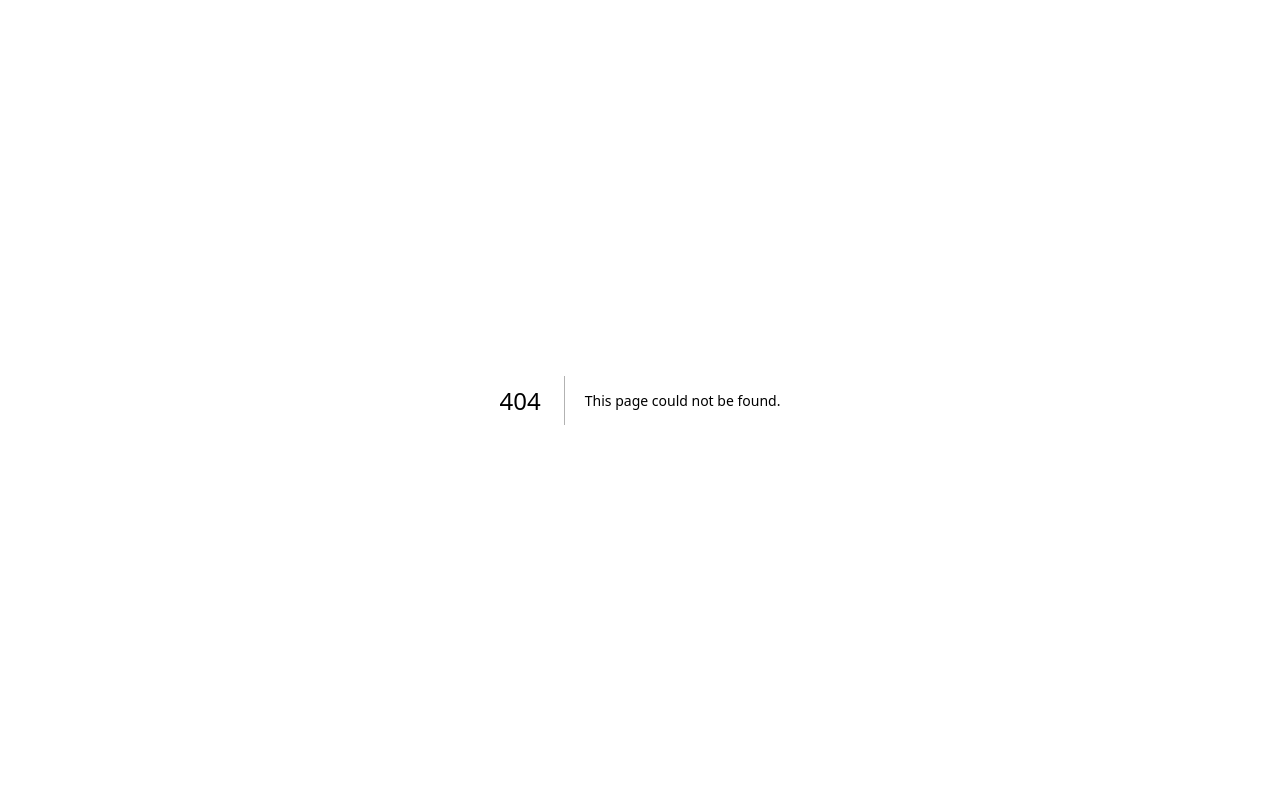
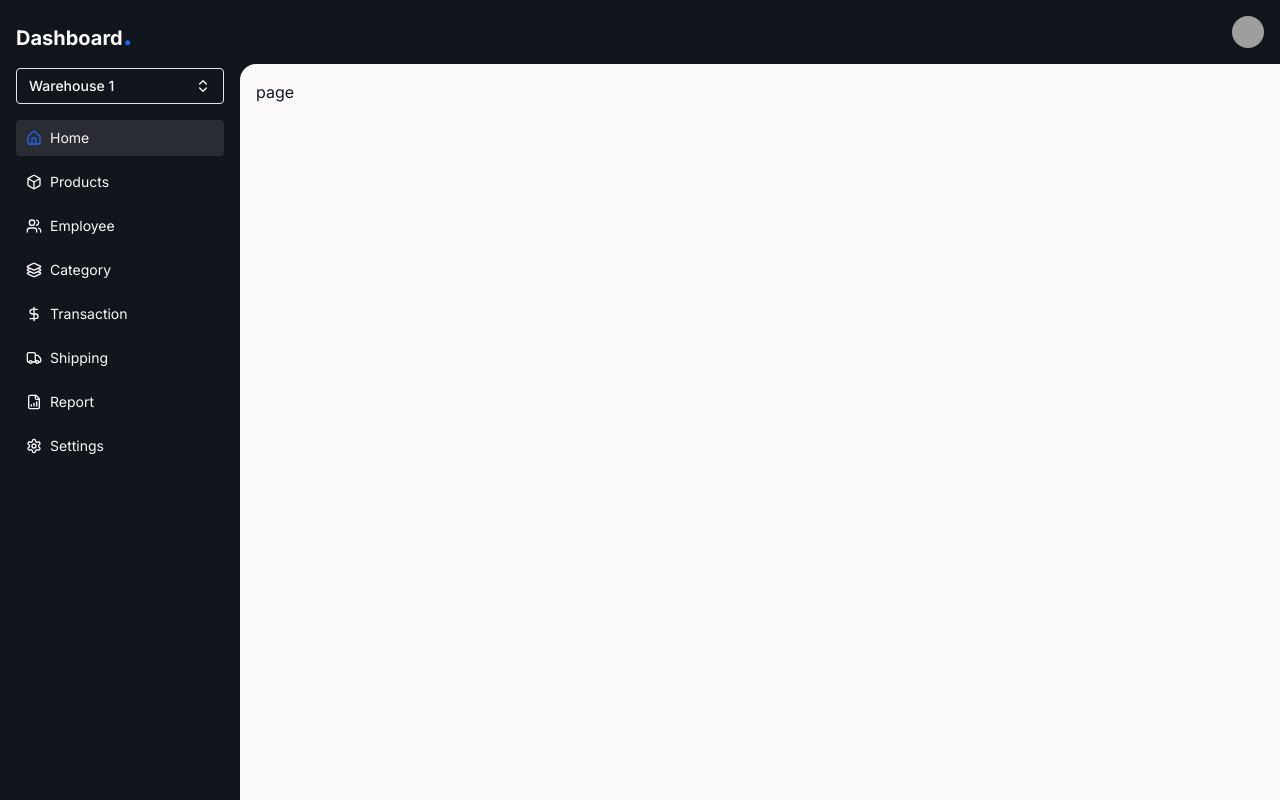
Before and after one commit to mohfalahisnan/adcreaton-warhouse, a Next.js app: page /dashboard in a window 1280 px wide. Before the commit this address had no page. Built offline with nearby package versions, Linux system fonts and the light colour scheme; grey boxes are pictures that could not be loaded.

Commit message:
init: Layout Dashboard

```diff
--- /dev/null
+++ b/app/(Warehouse)/dashboard/page.tsx
@@ -0,0 +1,9 @@
+import React from "react";
+
+type Props = {};
+
+const page = (props: Props) => {
+  return <div>page</div>;
+};
+
+export default page;
--- /dev/null
+++ b/app/(Warehouse)/layout.tsx
@@ -0,0 +1,23 @@
+import MainNav from "@/components/layout/main-nav";
+import Sidebar from "@/components/layout/sidebar";
+import React, { ReactNode } from "react";
+
+type Props = {
+  children: ReactNode;
+};
+
+const DashboardLayout = ({ children }: Props) => {
+  return (
+    <div className="flex bg-foreground">
+      <Sidebar />
+      <div className="flex-1 w-full">
+        <MainNav />
+        <div className="rounded-tl-2xl bg-background p-4 min-h-[calc(100vh-4rem)]">
+          {children}
+        </div>
+      </div>
+    </div>
+  );
+};
+
+export default DashboardLayout;
--- a/app/globals.css
+++ b/app/globals.css
@@ -4,65 +4,48 @@
 
 @layer base {
   :root {
-    --background: 0 0% 100%;
-    --foreground: 224 71.4% 4.1%;
-
+    --background: 0 20% 98%;
+    --foreground: 221 24% 8.9%;
     --card: 0 0% 100%;
-    --card-foreground: 224 71.4% 4.1%;
-
+    --card-foreground: 222.2 84% 4.9%;
     --popover: 0 0% 100%;
-    --popover-foreground: 224 71.4% 4.1%;
-
-    --primary: 220.9 39.3% 11%;
-    --primary-foreground: 210 20% 98%;
-
-    --secondary: 220 14.3% 95.9%;
-    --secondary-foreground: 220.9 39.3% 11%;
-
-    --muted: 220 14.3% 95.9%;
-    --muted-foreground: 220 8.9% 46.1%;
-
-    --accent: 220 14.3% 95.9%;
-    --accent-foreground: 220.9 39.3% 11%;
-
+    --popover-foreground: 222.2 84% 4.9%;
+    --primary: 221.2 83.2% 53.3%;
+    --primary-foreground: 210 40% 98%;
+    --secondary: 210 40% 96.1%;
+    --secondary-foreground: 222.2 47.4% 11.2%;
+    --muted: 210 40% 96.1%;
+    --muted-foreground: 215.4 16.3% 46.9%;
+    --accent: 210 40% 96.1%;
+    --accent-foreground: 222.2 47.4% 11.2%;
     --destructive: 0 84.2% 60.2%;
-    --destructive-foreground: 210 20% 98%;
-
-    --border: 220 13% 91%;
-    --input: 220 13% 91%;
-    --ring: 224 71.4% 4.1%;
-
-    --radius: 0.5rem;
+    --destructive-foreground: 210 40% 98%;
+    --border: 214.3 31.8% 91.4%;
+    --input: 214.3 31.8% 91.4%;
+    --ring: 221.2 83.2% 53.3%;
+    --radius: 0.75rem;
   }
 
   .dark {
-    --background: 224 71.4% 4.1%;
-    --foreground: 210 20% 98%;
-
-    --card: 224 71.4% 4.1%;
-    --card-foreground: 210 20% 98%;
-
-    --popover: 224 71.4% 4.1%;
-    --popover-foreground: 210 20% 98%;
-
-    --primary: 210 20% 98%;
-    --primary-foreground: 220.9 39.3% 11%;
-
-    --secondary: 215 27.9% 16.9%;
-    --secondary-foreground: 210 20% 98%;
-
-    --muted: 215 27.9% 16.9%;
-    --muted-foreground: 217.9 10.6% 64.9%;
-
-    --accent: 215 27.9% 16.9%;
-    --accent-foreground: 210 20% 98%;
-
+    --background: 222.2 84% 4.9%;
+    --foreground: 210 40% 98%;
+    --card: 222.2 84% 4.9%;
+    --card-foreground: 210 40% 98%;
+    --popover: 222.2 84% 4.9%;
+    --popover-foreground: 210 40% 98%;
+    --primary: 217.2 91.2% 59.8%;
+    --primary-foreground: 222.2 47.4% 11.2%;
+    --secondary: 217.2 32.6% 17.5%;
+    --secondary-foreground: 210 40% 98%;
+    --muted: 217.2 32.6% 17.5%;
+    --muted-foreground: 215 20.2% 65.1%;
+    --accent: 217.2 32.6% 17.5%;
+    --accent-foreground: 210 40% 98%;
     --destructive: 0 62.8% 30.6%;
-    --destructive-foreground: 210 20% 98%;
-
-    --border: 215 27.9% 16.9%;
-    --input: 215 27.9% 16.9%;
-    --ring: 216 12.2% 83.9%;
+    --destructive-foreground: 210 40% 98%;
+    --border: 217.2 32.6% 17.5%;
+    --input: 217.2 32.6% 17.5%;
+    --ring: 224.3 76.3% 48%;
   }
 }
 
--- /dev/null
+++ b/components/layout/main-nav.tsx
@@ -0,0 +1,20 @@
+import React from "react";
+import { Avatar, AvatarFallback, AvatarImage } from "../ui/avatar";
+
+type Props = {};
+
+const MainNav = (props: Props) => {
+  return (
+    <nav className="h-16 flex justify-between items-center text-background">
+      <div></div>
+      <div className="px-4">
+        <Avatar className="w-8 h-8">
+          <AvatarImage src="https://github.com/shadcn.png" alt="@shadcn" />
+          <AvatarFallback>CN</AvatarFallback>
+        </Avatar>
+      </div>
+    </nav>
+  );
+};
+
+export default MainNav;
--- /dev/null
+++ b/components/layout/sidebar-navigation.tsx
@@ -0,0 +1,91 @@
+import {
+  BarChart,
+  Box,
+  DollarSign,
+  FileBarChart,
+  HomeIcon,
+  Layers3,
+  Presentation,
+  Settings,
+  Truck,
+  Users,
+} from "lucide-react";
+import Link from "next/link";
+import { usePathname } from "next/navigation";
+import React from "react";
+
+type Props = {};
+
+type Menu = {
+  title: string;
+  url: string;
+  icon: JSX.Element;
+};
+
+const menu: Menu[] = [
+  {
+    title: "Home",
+    url: "/dashboard",
+    icon: <HomeIcon />,
+  },
+  {
+    title: "Products",
+    url: "/dashboard/products",
+    icon: <Box />,
+  },
+  {
+    title: "Employee",
+    url: "/dashboard/employee",
+    icon: <Users />,
+  },
+  {
+    title: "Category",
+    url: "/dashboard/category",
+    icon: <Layers3 />,
+  },
+  {
+    title: "Transaction",
+    url: "/dashboard/transaction",
+    icon: <DollarSign />,
+  },
+  {
+    title: "Shipping",
+    url: "/dashboard/shipping",
+    icon: <Truck />,
+  },
+  {
+    title: "Report",
+    url: "/dashboard/settings",
+    icon: <FileBarChart />,
+  },
+  {
+    title: "Settings",
+    url: "/dashboard/settings",
+    icon: <Settings />,
+  },
+];
+
+const SidebarNavigation = (props: Props) => {
+  const path = usePathname();
+  return (
+    <nav className="[&_svg]:w-4 px-4">
+      <ul className="flex flex-col gap-2 text-sm">
+        {menu.map((item, i) => {
+          return (
+            <Link href={item.url} title={item.title}>
+              <li
+                className={`flex gap-2 items-center py-1.5 px-2.5 rounded hover:bg-white/10 ${
+                  path === item.url && "[&_svg]:stroke-primary bg-white/10"
+                }`}
+              >
+                {item.icon} {item.title}
+              </li>
+            </Link>
+          );
+        })}
+      </ul>
+    </nav>
+  );
+};
+
+export default SidebarNavigation;
--- /dev/null
+++ b/components/layout/sidebar.tsx
@@ -0,0 +1,62 @@
+"use client";
+import { ChevronsUpDown, Plus } from "lucide-react";
+import React, { useEffect } from "react";
+import {
+  DropdownMenu,
+  DropdownMenuContent,
+  DropdownMenuItem,
+  DropdownMenuTrigger,
+} from "@/components/ui/dropdown-menu";
+import { Button } from "../ui/button";
+import SidebarNavigation from "./sidebar-navigation";
+import { useLocalStorage } from "@/hook/useLocalstorage";
+
+type Props = {};
+
+const Sidebar = (props: Props) => {
+  const [value, setValue] = React.useState("Warehouse 1");
+  const strg = useLocalStorage("warehouse-id", value);
+  useEffect(() => {
+    strg[1](value);
+  }, [value]);
+  useEffect(() => {}, []);
+  return (
+    <div className="flex flex-col flex-shrink-0 min-h-screen bg-foreground text-background w-60">
+      <div className="flex flex-col items-center justify-center p-4">
+        <div className="text-left text-xl w-full mb-4 font-bold">
+          Dashboard<span className="text-primary text-3xl">.</span>
+        </div>
+        <DropdownMenu>
+          <DropdownMenuTrigger asChild>
+            <Button
+              variant={"outline"}
+              size={"sm"}
+              className="bg-foreground flex justify-between w-full rounded"
+            >
+              {value} <ChevronsUpDown size={16} />
+            </Button>
+          </DropdownMenuTrigger>
+          <DropdownMenuContent className="w-full min-w-[13rem]">
+            <DropdownMenuItem onSelect={() => setValue("Warehouse 1")}>
+              Warehouse 1
+            </DropdownMenuItem>
+            <DropdownMenuItem onSelect={() => setValue("Warehouse 2")}>
+              Warehouse 2
+            </DropdownMenuItem>
+            <DropdownMenuItem onSelect={() => setValue("Warehouse 3")}>
+              Warehouse 3
+            </DropdownMenuItem>
+            <DropdownMenuItem onSelect={() => setValue("Warehouse 1")}>
+              <Plus size={14} />
+              Add
+            </DropdownMenuItem>
+          </DropdownMenuContent>
+        </DropdownMenu>
+      </div>
+
+      <SidebarNavigation />
+    </div>
+  );
+};
+
+export default Sidebar;
--- /dev/null
+++ b/hook/useLocalstorage.ts
@@ -0,0 +1,16 @@
+"use client";
+import { useEffect, useState } from "react";
+
+export function useLocalStorage<T>(key: string, fallbackValue: T) {
+  const [value, setValue] = useState(fallbackValue);
+  useEffect(() => {
+    const stored = localStorage.getItem(key);
+    setValue(stored ? JSON.parse(stored) : fallbackValue);
+  }, [fallbackValue, key]);
+
+  useEffect(() => {
+    localStorage.setItem(key, JSON.stringify(value));
+  }, [key, value]);
+
+  return [value, setValue] as const;
+}
--- a/package.json
+++ b/package.json
@@ -38,6 +38,7 @@
     "@radix-ui/react-toggle": "^1.0.3",
     "@radix-ui/react-toggle-group": "^1.0.4",
     "@radix-ui/react-tooltip": "^1.0.7",
+    "@tanstack/react-query": "^5.28.0",
     "class-variance-authority": "^0.7.0",
     "clsx": "^2.1.0",
     "cmdk": "^1.0.0",
@@ -52,11 +53,13 @@
     "react-dom": "^18",
     "react-hook-form": "^7.51.0",
     "react-resizable-panels": "^2.0.12",
+    "recharts": "^2.12.2",
     "sonner": "^1.4.3",
     "tailwind-merge": "^2.2.1",
     "tailwindcss-animate": "^1.0.7",
     "vaul": "^0.9.0",
-    "zod": "^3.22.4"
+    "zod": "^3.22.4",
+    "zustand": "^4.5.2"
   },
   "devDependencies": {
     "@types/node": "^20",
```
Also changed, not shown: 1 other file (tests, documents, lock files or other folders).
